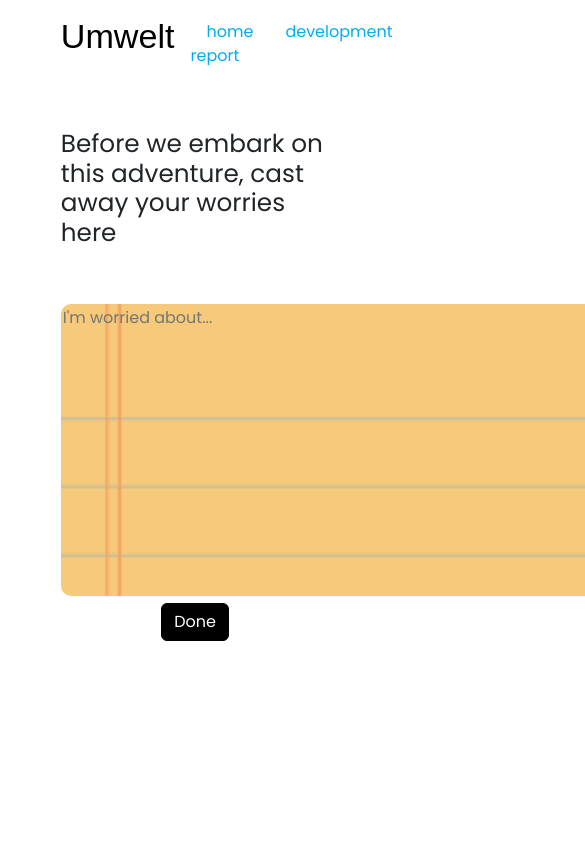
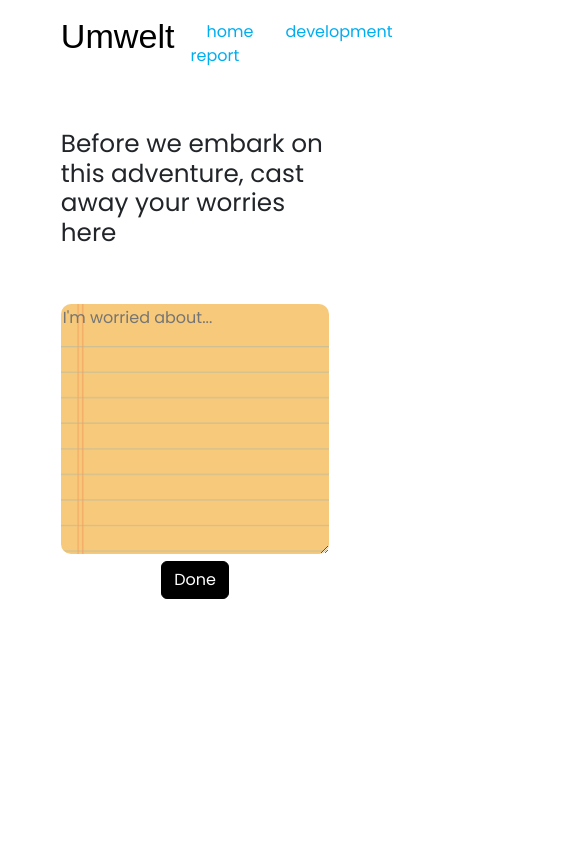
Before and after one commit to bellaslee/umwelt, a Next.js app: page / in a window 390 px wide. Shown: the top 844 px of the page, 585 px wide, since content can reach past the window. Built offline with nearby package versions, Linux system fonts and the light colour scheme; a web font is replaced by a local one.

Commit message:
Optimize textarea for mobile

```diff
--- a/src/components/EnterWorries.js
+++ b/src/components/EnterWorries.js
@@ -59,8 +59,8 @@ export default function EnterWorries({ setFinalWorryText }) {
           <textarea
             name="worry"
             id="worry"
-            cols="50"
-            rows="12"
+            // cols="50"
+            // rows="12"
             value={worryText}
             placeholder="I'm worried about..."
             onChange={e => setWorryText(e.target.value)
--- a/src/pages/_document.js
+++ b/src/pages/_document.js
@@ -3,9 +3,7 @@ import { Html, Head, Main, NextScript } from 'next/document'
 export default function Document() {
   return (
     <Html lang="en">
-      <Head>
-        <title>Umwelt | Dubhacks 2023</title>
-      </Head>
+      <Head />
       <body>
         <Main />
         <NextScript />
--- a/src/pages/index.js
+++ b/src/pages/index.js
@@ -5,6 +5,7 @@ import gsap from 'gsap';
 import ScrollTrigger from "gsap/dist/ScrollTrigger";
 import { useIsomorphicLayoutEffect } from '@/helpers/useIsomorphicEffect';
 import { Row, Col } from 'react-bootstrap';
+import Head from 'next/head';
 
 gsap.registerPlugin(ScrollTrigger);
 
@@ -36,6 +37,9 @@ export default function Home() {
 
   return (
     <>
+      <Head>
+        <title>Umwelt | Dubhacks 2023</title>
+      </Head>
       <EnterWorries setFinalWorryText={setFinalWorryText} />
       <Section animation half>
         <Row>
@@ -96,13 +100,13 @@ export default function Home() {
 
       <Section animation>
         <h2>A taste of adventure...</h2>
-        <iframe style={{ border: '1px solid rgba(0, 0, 0, 0.1)' }} width="100%" height="1000" src="https://www.figma.com/embed?embed_host=share&url=https%3A%2F%2Fwww.figma.com%2Fproto%2F9X5AabfVYMBYkwerbrBOYy%2FDubHacks-23'%3Ftype%3Ddesign%26node-id%3D32-1401%26t%3DHm35RcQj9WH2A7UI-1%26scaling%3Dmin-zoom%26page-id%3D32%253A1400%26starting-point-node-id%3D32%253A1401%26mode%3Ddesign" allowfullscreen></iframe>
+        <iframe style={{ border: '1px solid rgba(0, 0, 0, 0.1)' }} width="100%" height="1000" src="https://www.figma.com/embed?embed_host=share&url=https%3A%2F%2Fwww.figma.com%2Fproto%2F9X5AabfVYMBYkwerbrBOYy%2FDubHacks-23'%3Ftype%3Ddesign%26node-id%3D32-1401%26t%3DHm35RcQj9WH2A7UI-1%26scaling%3Dmin-zoom%26page-id%3D32%253A1400%26starting-point-node-id%3D32%253A1401%26mode%3Ddesign" allowFullScreen></iframe>
       </Section>
 
       <Section>
         <h2>...with a functional prototype</h2>
         <p><a href="https://github.com/minorenji/Dubhacks23" target="_blank" rel="noopener noreferrer">View source code here</a></p>
-        <iframe width="100%" height="800" src="https://www.youtube.com/embed/rS5eb6bbxHg?si=vtKqiCmc56Lyan_J" title="YouTube video player" frameborder="0" allow="accelerometer; autoplay; clipboard-write; encrypted-media; gyroscope; picture-in-picture; web-share" allowfullscreen></iframe>
+        <iframe width="100%" height="800" src="https://www.youtube.com/embed/rS5eb6bbxHg?si=vtKqiCmc56Lyan_J" title="YouTube video player" frameBorder="0" allow="accelerometer; autoplay; clipboard-write; encrypted-media; gyroscope; picture-in-picture; web-share" allowfullscreen></iframe>
       </Section>
 
       <Section animation half>
--- a/src/pages/process.js
+++ b/src/pages/process.js
@@ -1,5 +1,6 @@
 import React, { useEffect } from "react";
 import Section from "@/components/Section";
+import Head from "next/head";
 
 export default function Process() {
   useEffect(() => {
@@ -8,6 +9,9 @@ export default function Process() {
 
   return (
     <>
+      <Head>
+        <title>Umwelt | Dubhacks 2023</title>
+      </Head>
       <Section half animate>
         <img src="/img/banner.jpeg" alt="Umwelt banner" className="report pb-5" />
         <h2>01. brainstorming</h2>
--- a/src/styles/globals.scss
+++ b/src/styles/globals.scss
@@ -65,6 +65,17 @@ section {
   flex-direction: column;
 }
 
+textarea {
+  width: 50%;
+  height: 250px;
+}
+
+@media screen and (max-width: 992px) {
+  textarea {
+    width: 100%;
+  }
+}
+
 section.centered {
   justify-content: center;
 }
```
